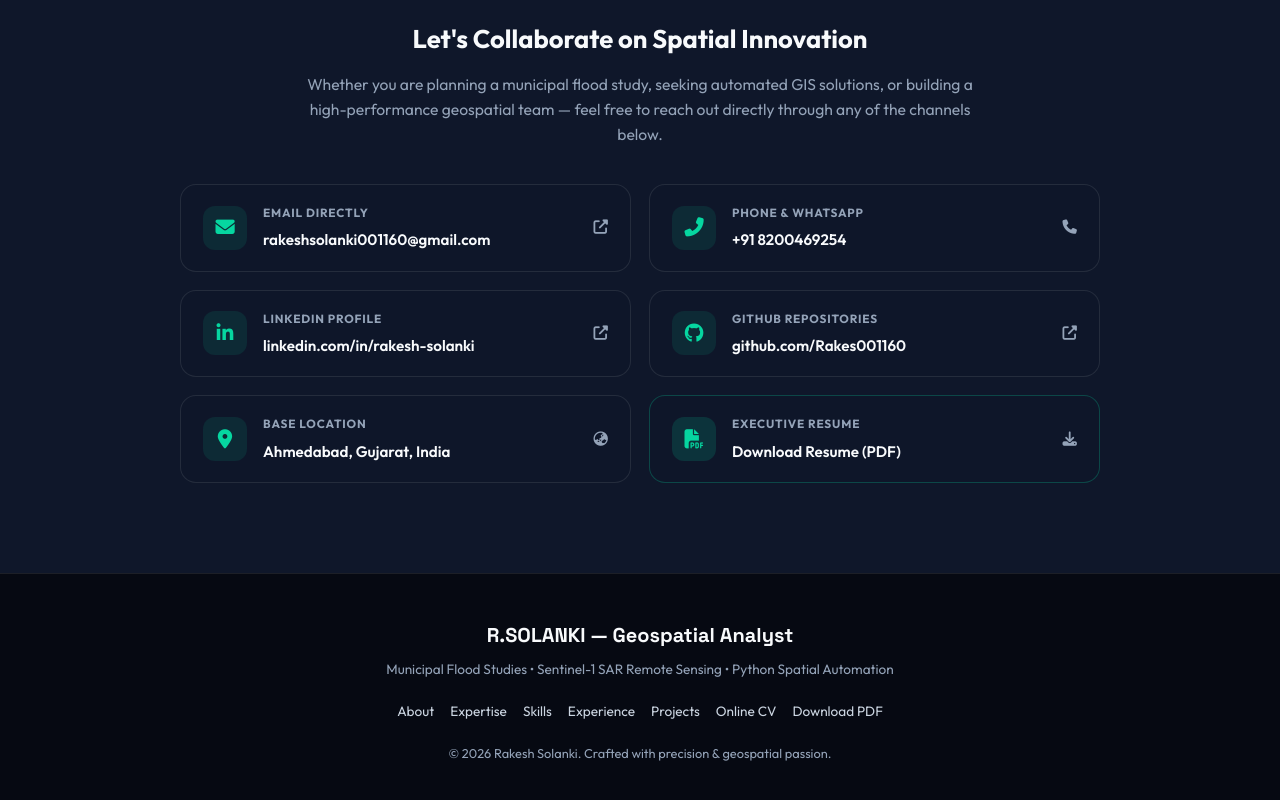
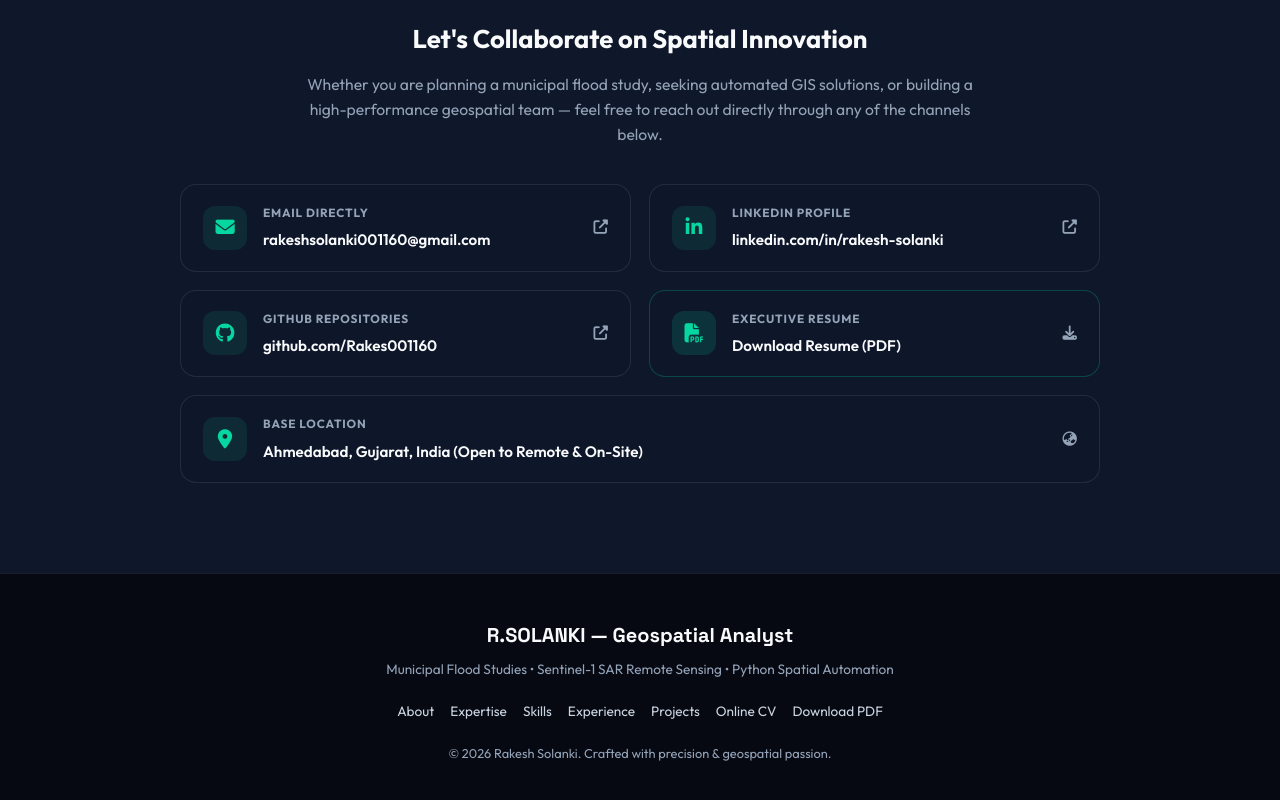
Before and after one commit to Rakes001160/portfolio, a plain HTML site: page index.html in a window 1280 px wide. Shown: the part 11133-11933 px from the top of the page. Drawn offline with Linux system fonts and the light colour scheme.

Commit message:
Add files via upload

```diff
--- a/index.html
+++ b/index.html
@@ -891,17 +891,7 @@
             <div class="contact-card-arrow"><i class="fas fa-external-link-alt"></i></div>
           </a>
 
-          <!-- Card 2: Phone -->
-          <a class="contact-card" href="tel:+918200469254">
-            <div class="contact-icon"><i class="fas fa-phone-alt"></i></div>
-            <div class="contact-card-info">
-              <span class="contact-card-label">Phone &amp; WhatsApp</span>
-              <span class="contact-card-value">+91 8200469254</span>
-            </div>
-            <div class="contact-card-arrow"><i class="fas fa-phone"></i></div>
-          </a>
-
-          <!-- Card 3: LinkedIn -->
+          <!-- Card 2: LinkedIn -->
           <a class="contact-card" href="https://www.linkedin.com/in/rakesh-solanki-30ba45221/" target="_blank" rel="noopener noreferrer">
             <div class="contact-icon"><i class="fab fa-linkedin-in"></i></div>
             <div class="contact-card-info">
@@ -911,7 +901,7 @@
             <div class="contact-card-arrow"><i class="fas fa-external-link-alt"></i></div>
           </a>
 
-          <!-- Card 4: GitHub -->
+          <!-- Card 3: GitHub -->
           <a class="contact-card" href="https://github.com/Rakes001160" target="_blank" rel="noopener noreferrer">
             <div class="contact-icon"><i class="fab fa-github"></i></div>
             <div class="contact-card-info">
@@ -921,17 +911,7 @@
             <div class="contact-card-arrow"><i class="fas fa-external-link-alt"></i></div>
           </a>
 
-          <!-- Card 5: Location -->
-          <div class="contact-card static-card">
-            <div class="contact-icon"><i class="fas fa-map-marker-alt"></i></div>
-            <div class="contact-card-info">
-              <span class="contact-card-label">Base Location</span>
-              <span class="contact-card-value">Ahmedabad, Gujarat, India</span>
-            </div>
-            <div class="contact-card-arrow"><i class="fas fa-globe-asia"></i></div>
-          </div>
-
-          <!-- Card 6: Download Resume -->
+          <!-- Card 4: Download Resume -->
           <a class="contact-card cv-card" href="Rakesh_Solanki_Resume.pdf" download="Rakesh_Solanki_Geospatial_Analyst_Resume.pdf">
             <div class="contact-icon"><i class="fas fa-file-pdf"></i></div>
             <div class="contact-card-info">
@@ -940,6 +920,16 @@
             </div>
             <div class="contact-card-arrow"><i class="fas fa-download"></i></div>
           </a>
+
+          <!-- Card 5: Base Location -->
+          <div class="contact-card static-card full-width">
+            <div class="contact-icon"><i class="fas fa-map-marker-alt"></i></div>
+            <div class="contact-card-info">
+              <span class="contact-card-label">Base Location</span>
+              <span class="contact-card-value">Ahmedabad, Gujarat, India (Open to Remote &amp; On-Site)</span>
+            </div>
+            <div class="contact-card-arrow"><i class="fas fa-globe-asia"></i></div>
+          </div>
         </div>
       </div>
     </div>
--- a/script.js
+++ b/script.js
@@ -262,17 +262,7 @@ function showToast(message) {
 }
 
 function initCopyButtons() {
-  const copyPhone = document.getElementById('copy-phone-btn');
   const copyEmail = document.getElementById('copy-email-btn');
-
-  copyPhone?.addEventListener('click', (e) => {
-    e.preventDefault();
-    navigator.clipboard.writeText('+91 8200469254').then(() => {
-      showToast('Phone number (+91 8200469254) copied to clipboard!');
-    }).catch(() => {
-      showToast('Phone: +91 8200469254');
-    });
-  });
 
   copyEmail?.addEventListener('click', (e) => {
     e.preventDefault();
--- a/style.css
+++ b/style.css
@@ -1571,9 +1571,15 @@ section {
 .contact-card.cv-card .contact-icon {
   background: rgba(6, 214, 160, 0.15);
 }
+.contact-card.full-width {
+  grid-column: span 2;
+}
 @media (max-width: 768px) {
   .contact-cards-grid {
     grid-template-columns: 1fr;
+  }
+  .contact-card.full-width {
+    grid-column: span 1;
   }
 }
 
```
